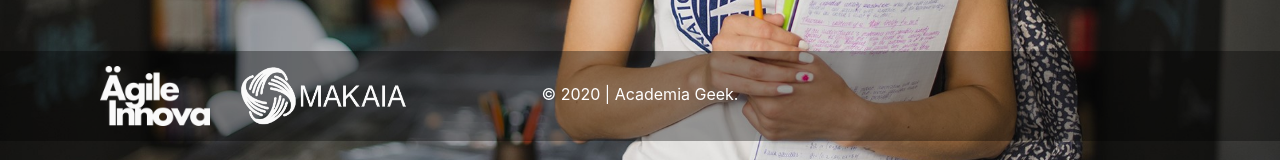
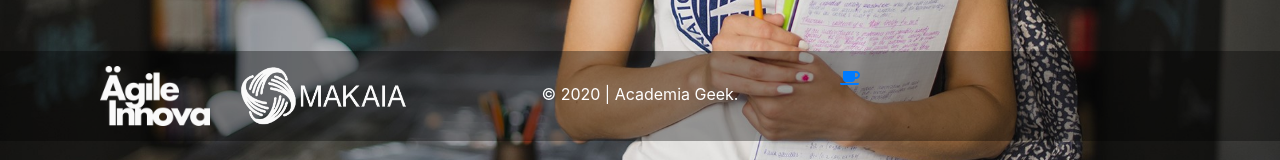
Before and after one commit to Amjimenezv94/final-project, a React (Create React App) app: page / in a window 1280 px wide. Shown: the part 482-642 px from the top of the page. Built offline with nearby package versions, Linux system fonts and the light colour scheme.

Commit message:
unos cambios en fontawesome

```diff
--- a/src/components/Footer.jsx
+++ b/src/components/Footer.jsx
@@ -1,7 +1,10 @@
 import React, { Component } from 'react'
-import AgileInnova from '../assets/img/agileInnovaWhite.png'
-import Makaia from '../assets/img/makaiaWhite.png'
-import '../assets/CSS/footer.css'
+import AgileInnova from '../assets/img/agileInnovaWhite.png';
+import Makaia from '../assets/img/makaiaWhite.png';
+import '../assets/CSS/footer.css';
+import { FontAwesomeIcon } from '@fortawesome/react-fontawesome';
+import { faCoffee, faFacebook } from '@fortawesome/free-solid-svg-icons';
+
 
 class Footer extends Component {
   constructor(props) {
@@ -35,7 +38,8 @@
             <div className="col-md-4">
               <div className='logos'>
                 <a className="py-2" href="#" aria-label="Product">
-                  <i class="fab fa-instagram"></i>
+                  <FontAwesomeIcon icon={faCoffee} />
+
                 </a>
                 <a className="py-2" href="#" aria-label="Product">
                   <i class="fab fa-facebook-square"></i>
```
